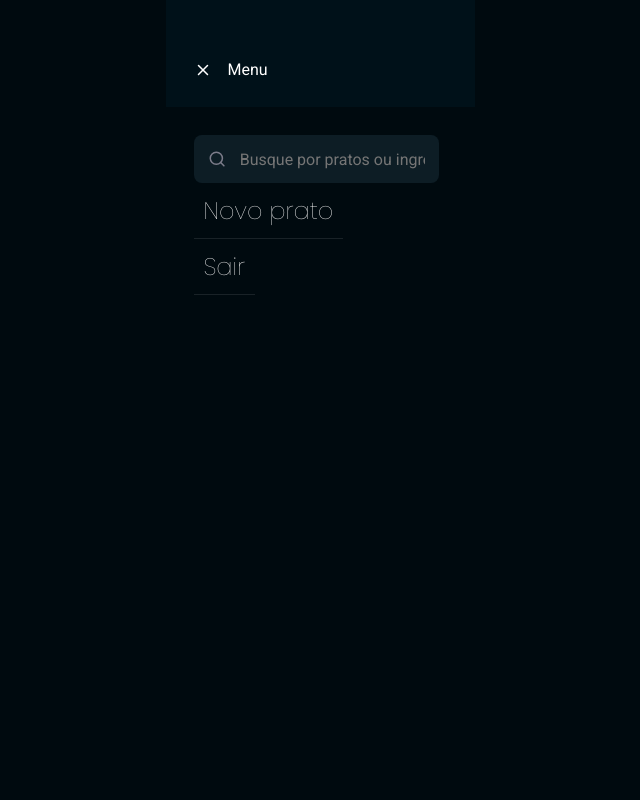
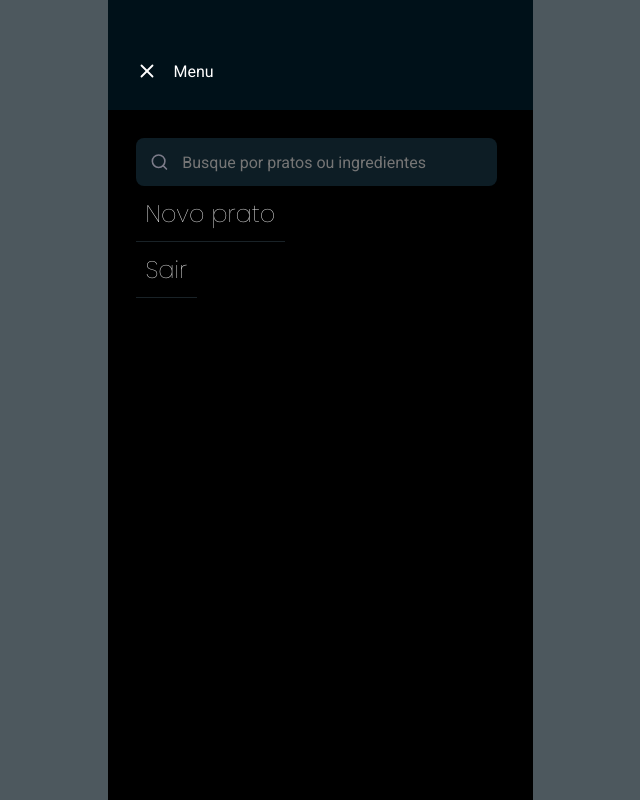
Before and after one commit to jacksonMarcelinoFreitas/Food_Explorer, a React (Vite) app: page / in a window 1280 px wide. Shown: the whole page, without its empty margins (320-960 px from the left). Built offline with nearby package versions, Linux system fonts and the light colour scheme.

Commit message:
:sparkles::lipstick: feat: finished menu page

```diff
--- a/src/components/MobileContainer/index.jsx
+++ b/src/components/MobileContainer/index.jsx
@@ -1,7 +1,7 @@
-// import { Container } from "./style";
+import { Container } from "./style";
 
-// export function MobileContainer({children}){
-//   return(
-//     <Container>{children}</Container>
-//   )
-// }
+export function MobileContainer({children}){
+  return(
+    <Container>{children}</Container>
+  )
+}
--- a/src/components/MobileContainer/style.js
+++ b/src/components/MobileContainer/style.js
@@ -1,14 +1,16 @@
-// import { styled } from "styled-components";
-// import { device } from "../../screensizes/devices";
+import { styled } from "styled-components";
+import { device } from "../../screensizes/devices";
 
-// export const Container = styled.div`
-//   /* width: 425px; */
-//   height: 100vh;
-//   padding: 56px;
+export const Container = styled.div`
+  width: 425px;
+  height: 100%;
 
-//   background: black;
+  /* padding: 56px; */
 
-// /* @media ${device.desktopMiddle}{
-//   background: coral;
-// } */
-// `
+  background: black;
+
+
+/* @media ${device.desktopMiddle}{
+  background: coral;
+} */
+`
--- a/src/main.jsx
+++ b/src/main.jsx
@@ -9,13 +9,15 @@ import { Home } from './pages/Home';
 import { SignIn } from './pages/SignIn';
 import { SignUp } from './pages/SignUp';
 import { Menu } from './pages/Menu';
-// import { MobileContainer } from './components/MobileContainer';
+import { MobileContainer } from './components/MobileContainer';
 
 ReactDOM.createRoot(document.getElementById('root')).render(
   <React.StrictMode>
     <ThemeProvider theme={theme}>
       <GlobalStyles/>
+      <MobileContainer>
         <Menu/>
+      </MobileContainer>
     </ThemeProvider>
   </React.StrictMode>,
 )
--- a/src/pages/Menu/index.jsx
+++ b/src/pages/Menu/index.jsx
@@ -8,7 +8,7 @@ export function Menu(){
         <Container>
             <header>
                 <ButtonCloseMenu className='buttonCloseMenu'>
-                    <FiX size={18}/>
+                    <FiX size={22}/>
                     <span>Menu</span>
                 </ButtonCloseMenu>
             </header>
--- a/src/styles/global.js
+++ b/src/styles/global.js
@@ -11,9 +11,11 @@ export default createGlobalStyle`
     display: flex;
     align-items: center;
     justify-content: center;
+
     width: 100vw;
     height: 100vh;
-    background-color: ${({theme}) => theme.COLORS.DARK_400};
+
+    background-color: ${({theme}) => theme.COLORS.LIGHT_700 };
     color: ${({theme}) => theme.COLORS.LIGHT_100};
     -webkit-font-smoothing: antialiased;
   }
```
